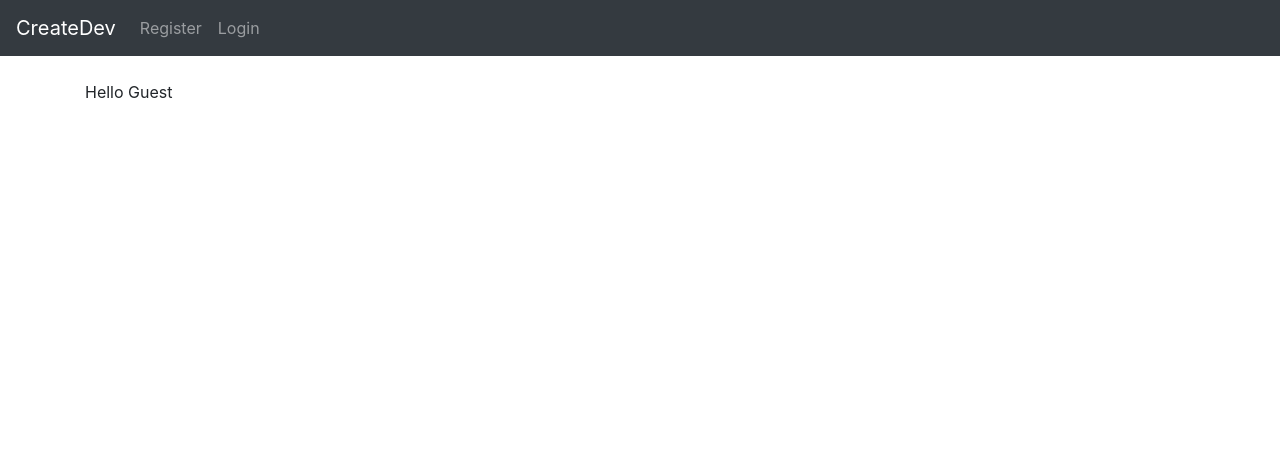
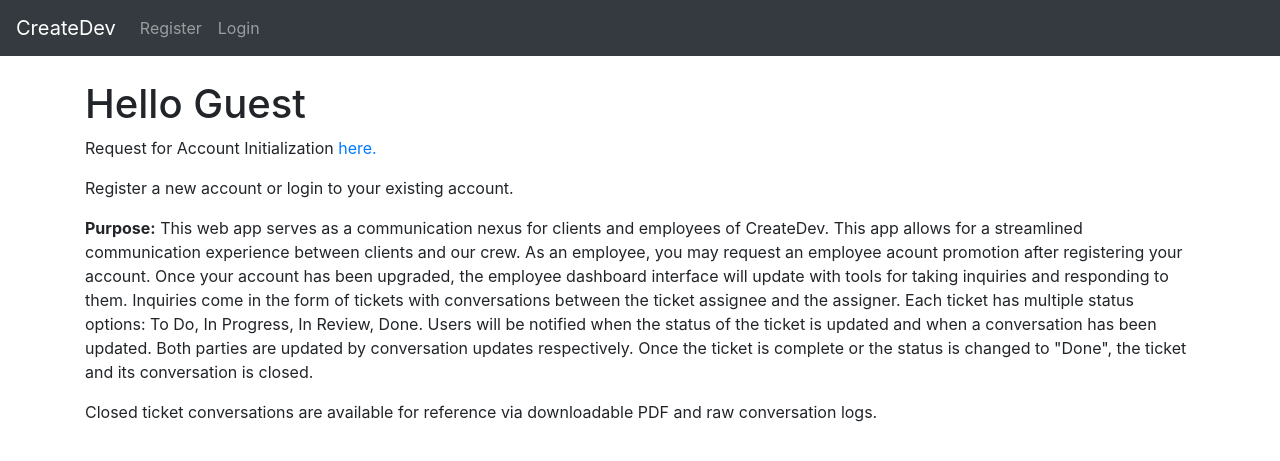
Before and after one commit to JoseCup/createticketapp, a Django app: page / in a window 1280 px wide. Shown: the top 461 px of the page. Run offline with Django 3.2, Linux system fonts and the light colour scheme; some libraries are stand-ins or nearby versions.

Commit message:
user landing update

```diff
--- a/createquote/models.py
+++ b/createquote/models.py
@@ -3,6 +3,7 @@ from django.contrib.auth.models import User
 from django.urls import reverse
 
 class Client(models.Model):
+    # Change client_name to username
     client_name = models.ForeignKey(User, on_delete=models.CASCADE)
     email = models.EmailField(max_length = 25)
     location = models.CharField(max_length = 200)
--- a/createquote/templates/base.html
+++ b/createquote/templates/base.html
@@ -26,6 +26,9 @@
                 {% if user.is_authenticated %}
                     <li class="nav-item">
                         <a class="nav-link " href="{% url 'add_client' %}">Add Client</a>
+                    </li>
+                      <li class="nav-item">
+                        <a class="nav-link " href="{% url 'add_project' %}">Add Project</a>
                     </li>
                     <li class="nav-item">
                         <a class="nav-link " href="{% url 'ticket' %}" >Tickets</a>
--- a/createquote/templates/home.html
+++ b/createquote/templates/home.html
@@ -1,6 +1,6 @@
 {% extends 'base.html'%}
 {% block content %}
-    {% if user.is_authenticated %}
+    {% if user.email == 'tony@createdevcrew.com' %}
         <h1>Clients</h1>
         <ul>
         {% comment %} FIX: Show only clients and detail will list all their projects     {% endcomment %}
@@ -17,9 +17,52 @@
             </li>
         {% endfor %}
         <ul>
+    {% elif user.is_authenticated %}
+        {% comment %} Show user's accounts e.g. user adam has accounts for tonyctech and cdc
+        Adam
+        ----SportsMemphis (Account)
+        --------Web app (Project)
+        ------------ Update staff listings (Ticket)
+        --------Mobile App (Project)
+        ------------integrate with iOS (Ticket)
+
+        ----SportsCollierville (Account)
+        --------Web app (Project)
+        ------------ Update staff listings (Ticket #1)
+        ------------ Change body font size to 16px (Ticket #2)
+        {% endcomment %}
+        <h1>Client Details: {{ user.first_name }} {{ user.email }} </h1>
+        {% for client in object_list %}
+          <a href="{% url 'client_detail' client.pk %}">
+                {% if  client.client_name.email ==  user.email %}
+                    match
+                {% endif %}
+        {% endfor %}
+            {% comment %} {% if client.email == user.email%}
+                <li><a href="{% url 'client_detail' client.pk %}">
+                    {{ client.client_name.first_name }} {{ client.client_name.last_name }}</a> -
+
+                            <small>
+                                <a href="{% url 'update_client' client.pk %}">(Edit)</a>
+
+                                <a href="{% url 'delete_client' client.pk %}">(Delete)</a>
+                            </small><br>
+                    {{ client.company }}
+                </li>
+            {% endif %} {% endcomment %}
+
     {% else %}
-            <p>Hello Guest</p>
-
+            <h1>Hello Guest</h1>
+            <p>Request for Account Initialization <a href="#">here.</a></p>
+            <p>Register a new account or login to your existing account.</p>
+            <p><b>Purpose:</b> This web app serves as a communication nexus for clients and employees of CreateDev. This app allows
+            for a streamlined communication experience between clients and our crew. As an employee, you may request an employee acount promotion
+            after registering your account. Once your account has been upgraded, the employee dashboard interface will update with
+            tools for taking inquiries and responding to them. Inquiries come in the form of tickets with conversations between the ticket
+            assignee and the assigner. Each ticket has multiple status options: To Do, In Progress, In Review, Done. Users will be notified when
+            the status of the ticket is updated and when a conversation has been updated. Both parties are updated by conversation updates respectively.
+            Once the ticket is complete or the status is changed to "Done", the ticket and its conversation is closed.</p>
+            <p>Closed ticket conversations are available for reference via downloadable PDF and raw conversation logs.</p>
     {% endif %}
 
 {% endblock %}
```
Also changed, not shown: db.sqlite3.
